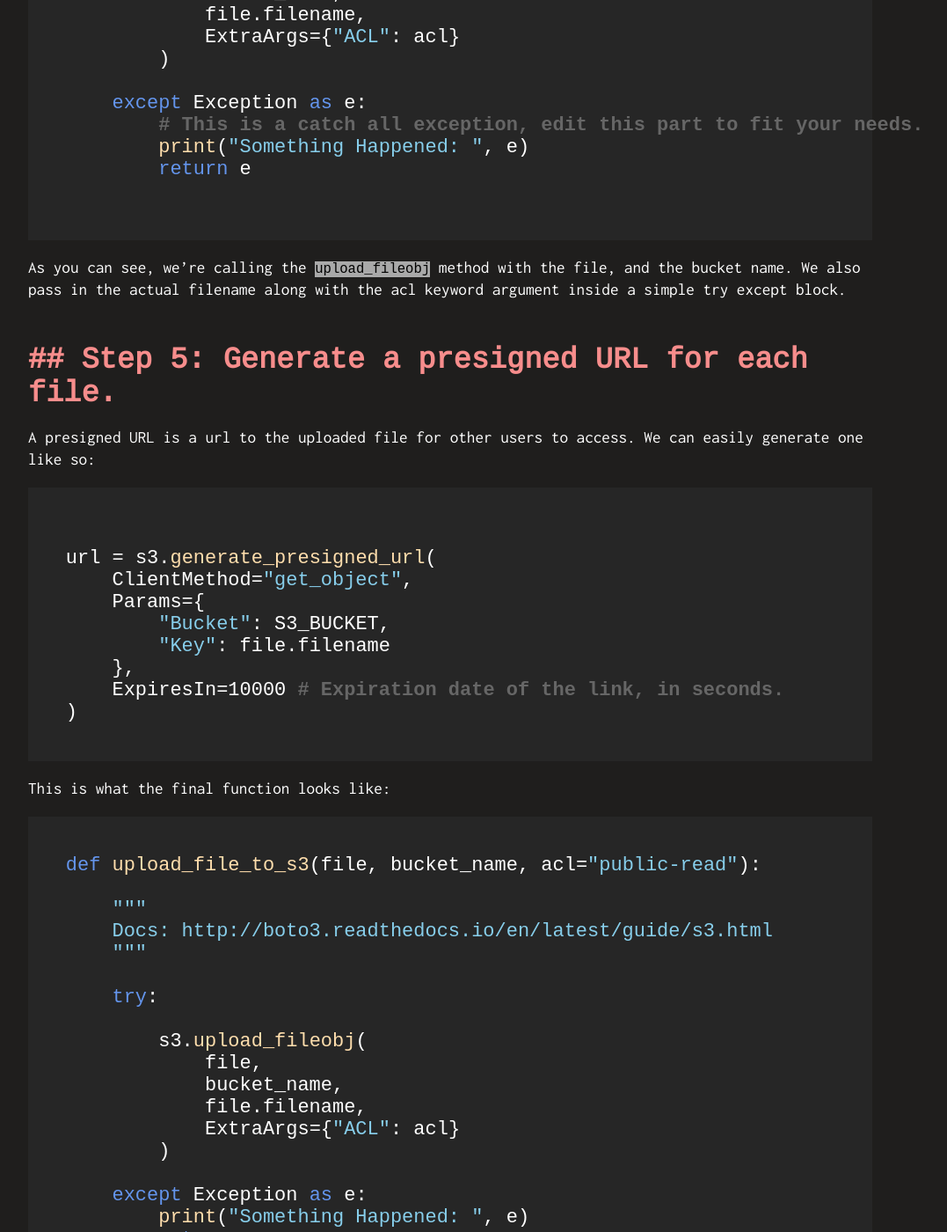
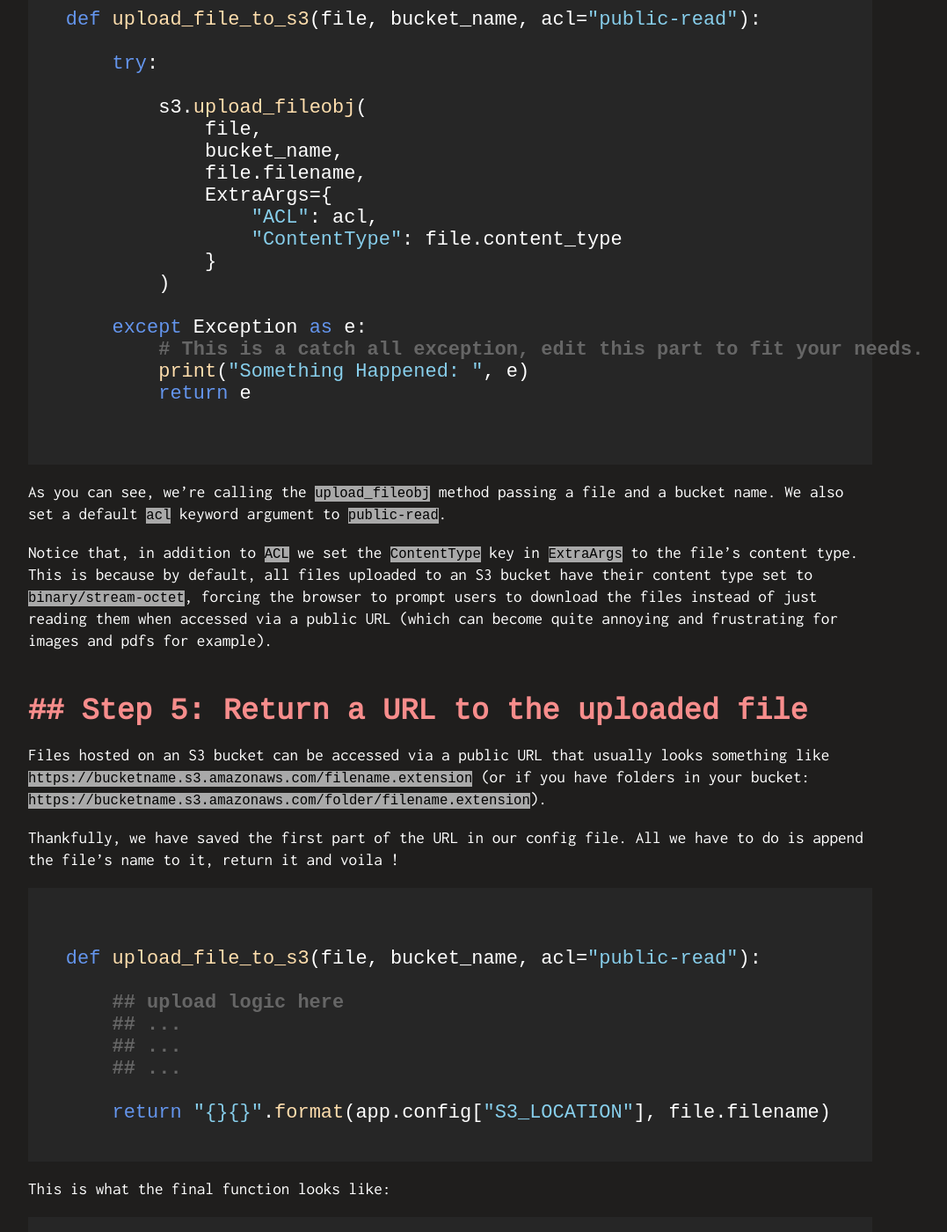
Before and after one commit to Zabanaa/zabanaa.github.io, a Jekyll site: the page built from _posts/2017-06-30-upload-files-amazon-s3-flask.md, in a window 1280 px wide and 1400 px high, scrolled down 3666 px. Shown: the whole window at 88% size, without its empty margins (16-1093 px from the left). Built offline with Jekyll 4.4.1, drawn with Linux system fonts in a browser that asks for light colours; some of the changed text lies outside the part shown.

Commit message:
update flask s3 article

````diff
--- a/_posts/2017-06-30-upload-files-amazon-s3-flask.md
+++ b/_posts/2017-06-30-upload-files-amazon-s3-flask.md
@@ -28,7 +28,7 @@ to interact with their API.
 ## Step 2: Create a Basic Flask App
 
 ```python
-# app.py
+# flask_s3_uploads/__init__.py
 
 from flask import Flask, render_template
 
@@ -44,23 +44,29 @@ if __name__ == "__main__":
 ```
 
 ```python
-# config.py
+# flask_s3_uploads/config.py
 
-S3_LOCATION               = 'http://your-amazon-site.amazonaws.com/'
+import os
 
-S3_BUCKET                 = "Your bucket name"
-S3_KEY                    = 'Your AWS Access Key Id'
-S3_SECRET                 = 'Your AWS Secret Access Key'
+S3_BUCKET                 = os.environ.get("S3_BUCKET_NAME")
+S3_KEY                    = os.environ.get("S3_ACCESS_KEY")
+S3_SECRET                 = os.environ.get("S3_SECRET_ACCESS_KEY")
+S3_LOCATION               = 'http://{}.s3.amazonaws.com/'.format(S3_BUCKET)
 
-SECRET_KEY                = "FLASK_SECRET_KEY"
+SECRET_KEY                = os.urandom(32)
 DEBUG                     = True
 PORT                      = 5000
 ```
-This is the step where you need to put in your AWS credentials.
+This is the step where you need to store your AWS credentials (preferably in
+environment variables).
 
-_Note: This is just an example, in real life you'd store your credentials in
-environment variables for more security_
+```bash
+export S3_BUCKET="your bucket name"
+export S3_KEY="your aws access key"
+export S3_SECRET_ACCESS_KEY="your aws secret access key"
+```
 
+This is what our upload form looks like:
 ```html
 <!-- templates/index.html -->
 
@@ -125,7 +131,10 @@ def upload_file_to_s3(file, bucket_name, acl="public-read"):
             file,
             bucket_name,
             file.filename,
-            ExtraArgs={"ACL": acl}
+            ExtraArgs={
+                "ACL": acl,
+                "ContentType": file.content_type
+            }
         )
 
     except Exception as e:
@@ -135,25 +144,36 @@ def upload_file_to_s3(file, bucket_name, acl="public-read"):
 
 ```
 
-As you can see, we're calling the `upload_fileobj` method with the file, and the
-bucket name. We also pass in the actual filename along with the acl keyword
-argument inside a simple try except block.
+As you can see, we're calling the `upload_fileobj` method passing a file and a
+bucket name. We also set a default `acl` keyword argument to `public-read`.
 
-## Step 5: Generate a presigned URL for each file.
+Notice that, in addition to `ACL` we set the `ContentType` key in `ExtraArgs` to
+the file's content type. This is because by default, all files uploaded to an S3
+bucket have their content type set to `binary/stream-octet`, forcing the browser to
+prompt users to download the files instead of just reading them when accessed via
+a public URL (which can become quite annoying and frustrating for images and
+pdfs for example).
 
-A presigned URL is a url to the uploaded file for other users to access. We can
-easily generate one like so:
+## Step 5: Return a URL to the uploaded file
+
+Files hosted on an S3 bucket can be accessed via a public URL that usually looks
+something like `https://bucketname.s3.amazonaws.com/filename.extension` (or if
+you have folders in your bucket:
+`https://bucketname.s3.amazonaws.com/folder/filename.extension`).
+
+Thankfully, we have saved the first part of the URL in our config file. All we
+have to do is append the file's name to it, return it and voila !
 
 ```python
 
-url = s3.generate_presigned_url(
-    ClientMethod="get_object",
-    Params={
-        "Bucket": S3_BUCKET,
-        "Key": file.filename
-    },
-    ExpiresIn=10000 # Expiration date of the link, in seconds.
-)
+def upload_file_to_s3(file, bucket_name, acl="public-read"):
+
+    ## upload logic here
+    ## ...
+    ## ...
+    ## ...
+
+    return "{}{}".format(app.config["S3_LOCATION"], file.filename)
 ```
 
 This is what the final function looks like:
@@ -171,37 +191,38 @@ def upload_file_to_s3(file, bucket_name, acl="public-read"):
             file,
             bucket_name,
             file.filename,
-            ExtraArgs={"ACL": acl}
+            ExtraArgs={
+                "ACL": acl
+                "ContentType": file.content_type
+            }
         )
 
     except Exception as e:
         print("Something Happened: ", e)
         return e
 
-    file_url = s3.generate_presigned_url(
-        ClientMethod="get_object",
-        Params={
-            "Bucket": S3_BUCKET,
-            "Key": "psql_todo.md"
-        },
-        ExpiresIn=10000
-    )
+    return "{}{}".format(app.config["S3_LOCATION"], file.filename)
 
-    return file_url
 ```
 
 ## Step 6: Upload files to our bucket
 
 Now that we have a function to upload a file to S3, we need a piece of logic to
-send the file from the user's computer to the bucket.
+send the file from the user's computer directly to the bucket.
 First we need to set up a new POST route for that (I like to keep my routes
 separate even if they share the same endpoint. I think it's more clear and
 modular that way but feel free to do it however you want)
 
 ```python
-from flask import flask, render_template, redirect, request
+# flask_s3_uploads/__init__.py
+
+from flask import Flask, render_template, request, redirect
 from werkzeug.security import secure_filename
-from helpers import upload_file_to_s3, allowed_file
+
+app = Flask(__name__)
+app.config.from_object("flask_s3_upload.config")
+
+from .helpers import *
 
 @app.route("/", methods=["POST"])
 def upload_file():
@@ -240,7 +261,7 @@ def upload_file():
 A. We check the request.files object for a `user_file` key. (`user_file` is the
 name of the file input on our form). If it's not there, we return an error message.
 
-B. If the key is in the object, we save it in a variable called `file`
+B. If the key is in the object, we save it in a variable called `file`.
 
 C. We check the filename attribute on the object and if it's empty, it means the
 user sumbmitted an empty form, so we return an error message.
````
Also changed, not shown: other parts of _posts/2017-06-30-upload-files-amazon-s3-flask.md (+2 -0 lines).
